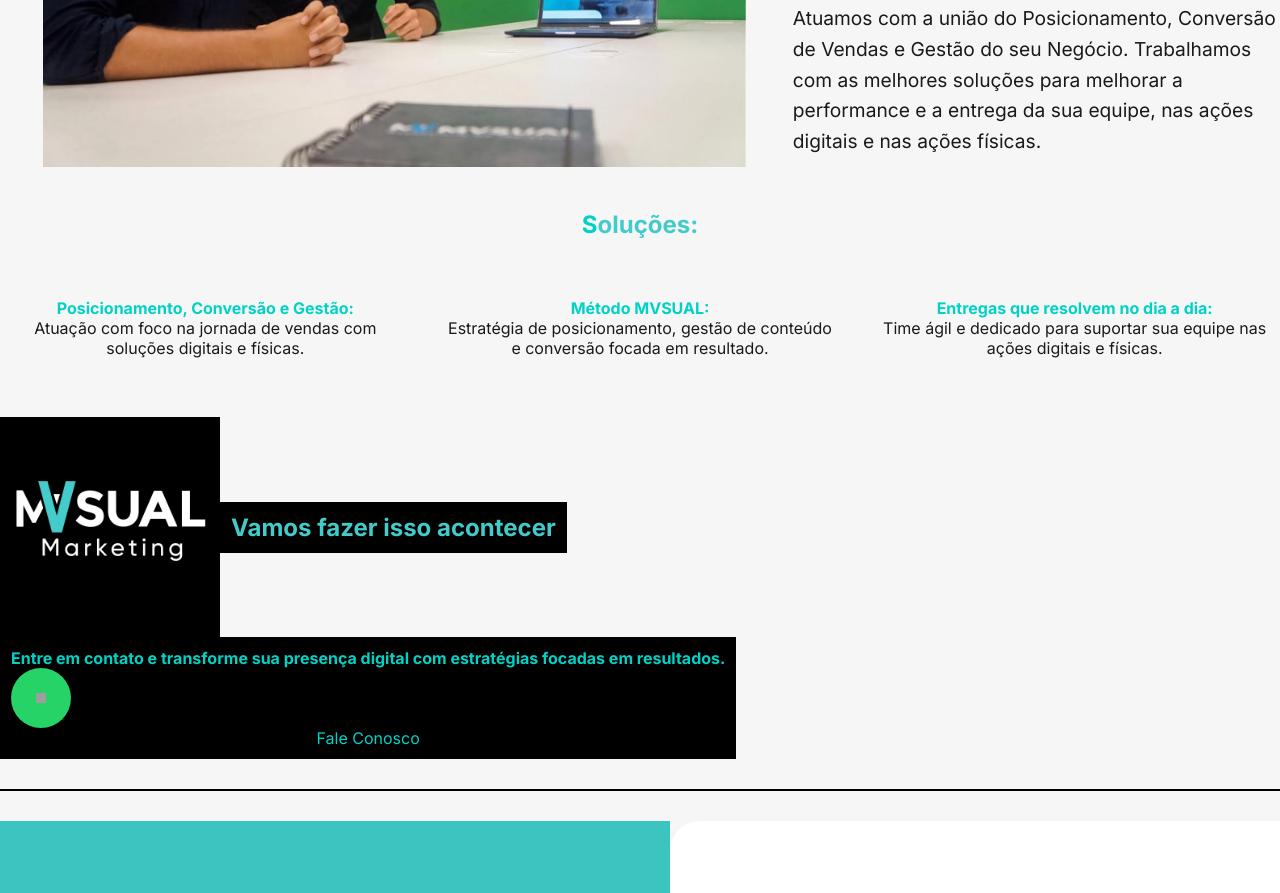
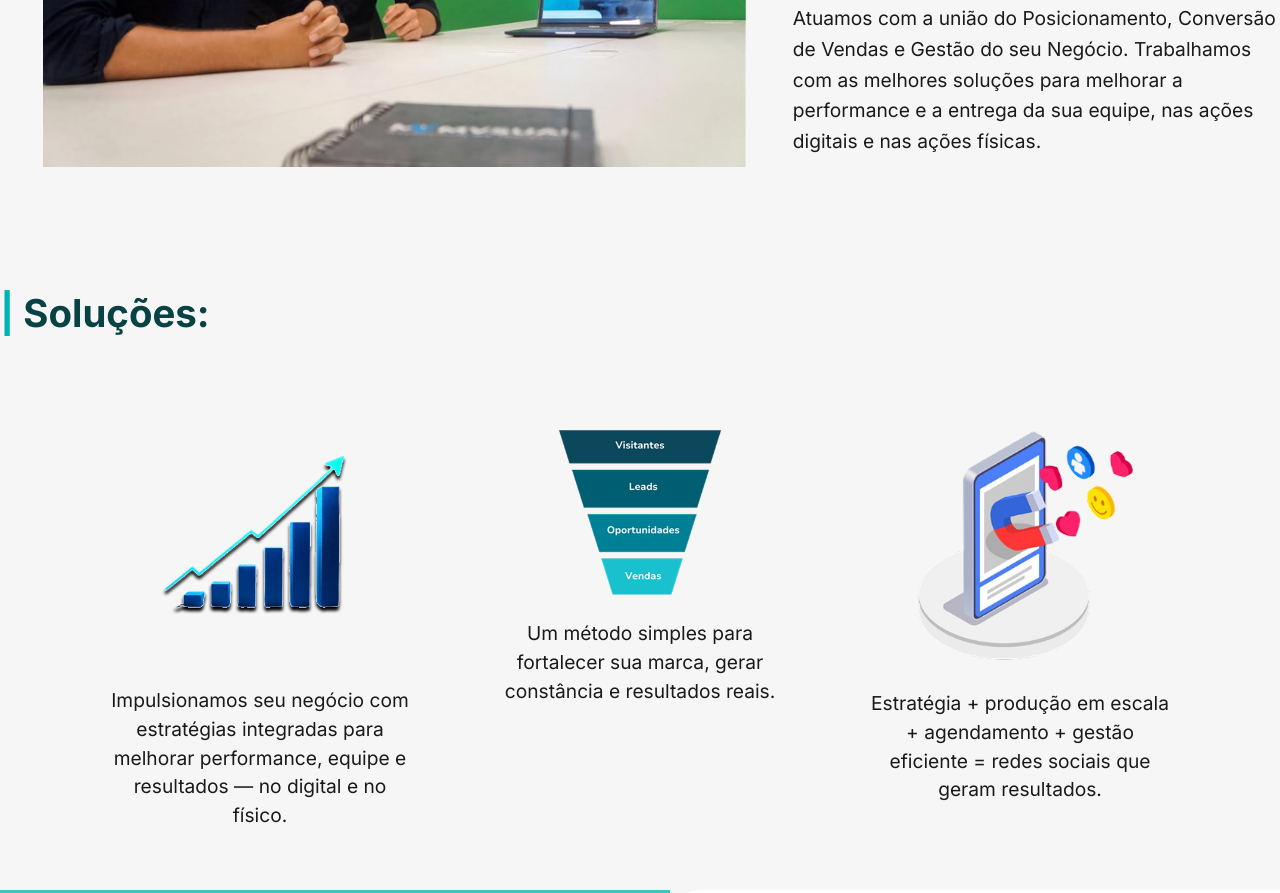
Before and after one commit to andreprograma/MVsual--Marketing, a website: page pages/index.html in a window 1280 px wide. Shown: the part 1261-2154 px from the top of the page. Drawn offline with Linux system fonts and the light colour scheme; grey boxes are pictures that could not be loaded.

Commit message:
seção de soluções feita

```diff
--- a/css/index.css
+++ b/css/index.css
@@ -181,8 +181,31 @@ body {
   }
 }
 
+/* === quarta seção === */
+.fourth-section {
+  display: flex;
+  justify-content: center;
+  align-items: flex-start;
+  gap: 80px;
+  padding: 60px 20px;
+  flex-wrap: wrap;
+}
 
+.card {
+  max-width: 300px;
+  text-align: center;
+}
 
+.card img {
+  width: 250px;
+  height: auto;
+  margin-bottom: 20px;
+}
+
+.card p {
+  font-size: 1.2rem;
+  line-height: 1.5;
+}
 
 
 .grid-container {
--- a/pages/index.html
+++ b/pages/index.html
@@ -57,39 +57,27 @@
     </section>
 
 
-  <section class="section-solucoes">
-    <div class="titulos">
-        <h2><span class="s">S</span>oluções:</h2>
-    </div>
-    <div>
-      <div class="grid-container">
-        <div class="grid-item"><span class="destaque">Posicionamento, Conversão e Gestão:</span>
-          <br>Atuação com foco na jornada de vendas com soluções digitais e físicas.
-        </div>
-        <div class="grid-item"><span class="destaque">Método MVSUAL:</span>
-          <br>Estratégia de posicionamento, gestão de conteúdo e conversão focada em resultado.
-        </div>
-        <div class="grid-item"><span class="destaque">Entregas que resolvem no dia a dia:</span>
-          <br>Time ágil e dedicado para suportar sua equipe nas ações digitais e físicas.
-        </div>
-      </div>
-  </section>
+<h2 class="sobre-mvsual"><span class="barra">|</span> Soluções:</h2>
+<section class="fourth-section">
+  <div class="card">
+    <img src="/media/img/grafico.png" alt="Gráfico de crescimento">
+    <p>Impulsionamos seu negócio com estratégias integradas para melhorar performance, equipe e resultados — no digital e no físico.</p>
+  </div>
 
-  <section class="container">
-    <div id="proposta">
-      <img src="/media/icons/LOGO-SEM-FUNDO.png" alt="logo">
-    </div>
-      <div class="grid-item"><span class="destaque"><h2>Vamos fazer isso acontecer</h2></span>
-      </div>
-      <div class="grid-item"><span class="destaque"><p>Entre em contato e transforme sua presença digital com estratégias focadas em resultados.</p></span>
-        <a href="https://wa.me/5511995951089" id="whatsappBtn" class="whatsapp-circle" target="_blank" aria-label="WhatsApp">
-          <img src="https://cdn-icons-png.flaticon.com/512/733/733585.png" alt="WhatsApp">
-        </a>
-        <span>Fale Conosco</span>
-      </a>
-    </div>
-  </section>
-  <div class="section-divider"></div>
+  <div class="card">
+    <img src="/media/img/funil.png" alt="Funil de vendas">
+    <p>Um método simples para fortalecer sua marca, gerar constância e resultados reais.</p>
+  </div>
+
+  <div class="card">
+    <img src="/media/img/celular.png" alt="Celular com redes sociais">
+    <p>Estratégia + produção em escala + agendamento + gestão eficiente = redes sociais que geram resultados.</p>
+  </div>
+</section>
+
+
+
+
     <!-- Login Section -->
     <section class="auth-container">
       <div class="auth-left">
```
Also changed, not shown: media/img/celular.png (added), media/img/funil.png (added), media/img/grafico.png (added).
